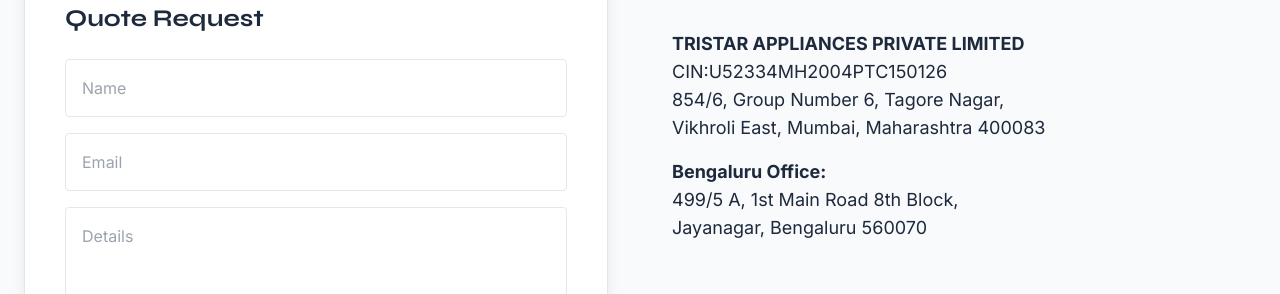
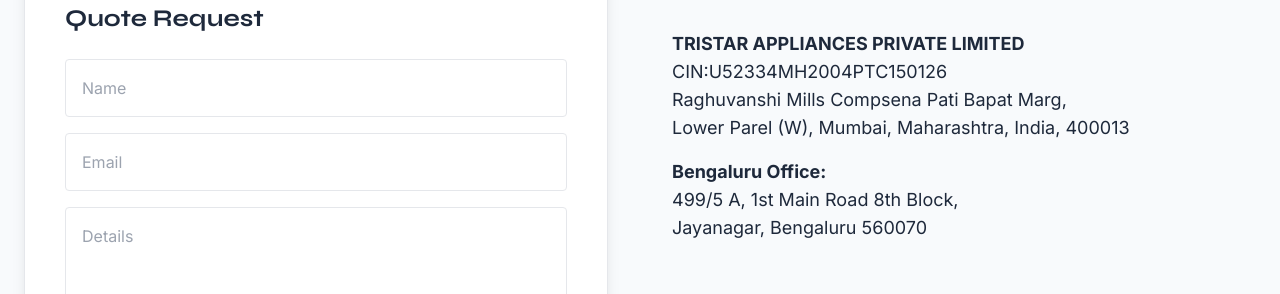
Before and after one commit to eurocongroupinc/tristargroupinc.github.io, a plain HTML site: page contact.html in a window 1280 px wide. Shown: the part 506-800 px from the top of the page. Drawn offline with nearby package versions, Linux system fonts and the light colour scheme.

Commit message:
Update headquarters address in contact.html
Updated headquarters address for Tristar Appliances in the contact section.

```diff
--- a/contact.html
+++ b/contact.html
@@ -72,7 +72,7 @@
     </div>
     <div>
         <h3 class="text-3xl font-bold mb-8">Headquarters</h3>
-        <p class="mb-4 text-lg"><strong>TRISTAR APPLIANCES PRIVATE LIMITED</strong><br>CIN:U52334MH2004PTC150126<br>854/6, Group Number 6, Tagore Nagar,<br>Vikhroli East, Mumbai, Maharashtra 400083</p>
+        <p class="mb-4 text-lg"><strong>TRISTAR APPLIANCES PRIVATE LIMITED</strong><br>CIN:U52334MH2004PTC150126<br>Raghuvanshi Mills Compsena Pati Bapat Marg,<br>Lower Parel (W), Mumbai, Maharashtra, India, 400013</p>
         <p class="text-lg"><strong>Bengaluru Office:</strong><br>499/5 A, 1st Main Road 8th Block,<br>Jayanagar, Bengaluru 560070</p>
     </div>
 </section>
```
